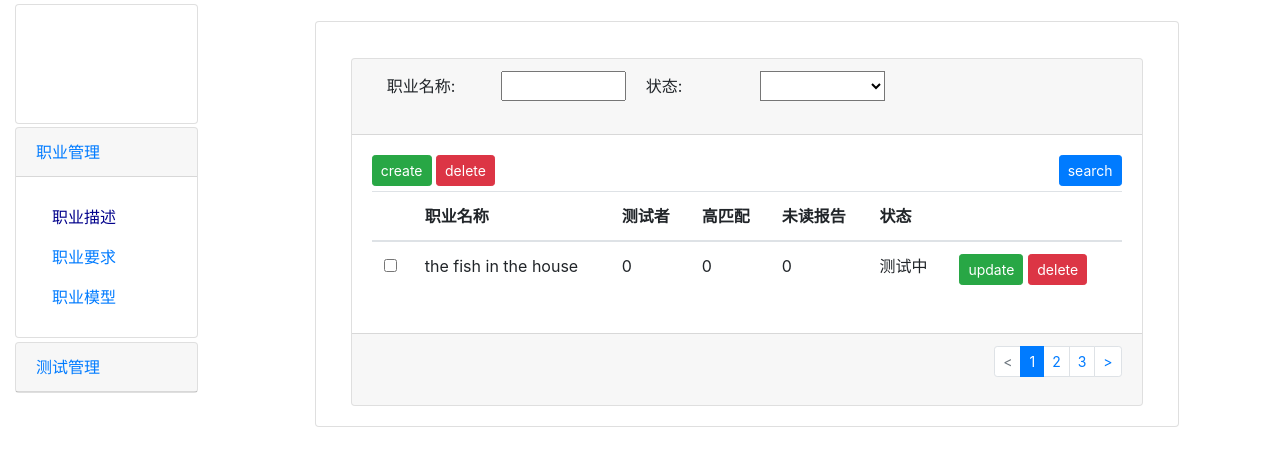
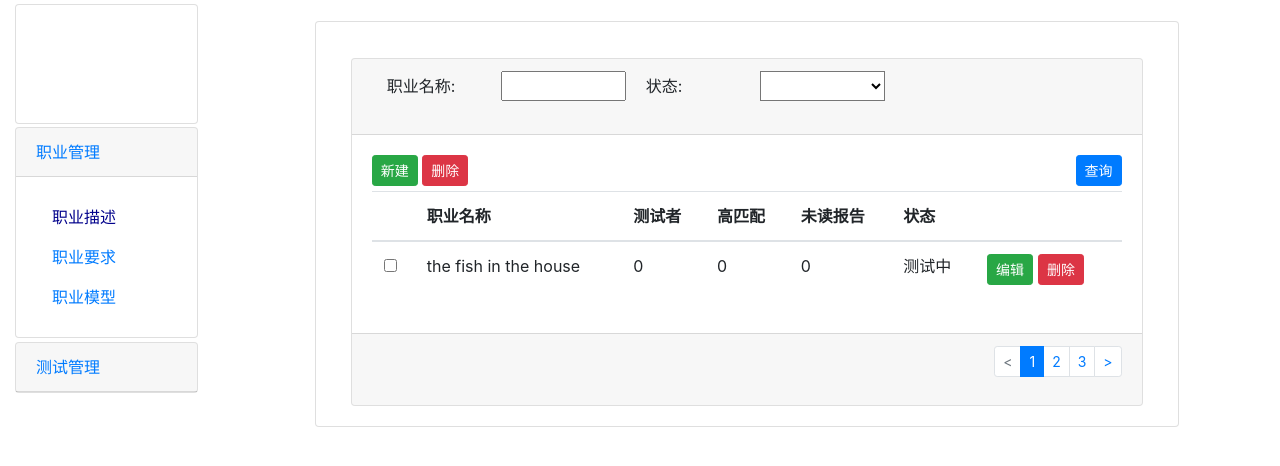
Before and after one commit to l041212/test-repository, a Django app: page /jobInfo/list/1/ in a window 1280 px wide. Shown: the top 466 px of the page. Run offline with Django 3.2, Linux system fonts and the light colour scheme; data comes from the database, SQL or seed files in the repository; some libraries are stand-ins or nearby versions.

Commit message:
add data source files...

```diff
--- a/zaixian/apps/jobInfo/static/script/jobInfo_list.js
+++ b/zaixian/apps/jobInfo/static/script/jobInfo_list.js
@@ -7,6 +7,7 @@ $(document).ready(function(){
 });
 
 function createBtnListener(){
+    $("#createBtn").text("新建");
     $("#createBtn").on("click",function(){
         window.location.href="/jobInfo/table/write/";
     });
@@ -38,6 +39,7 @@ function searchBtnListener(){
         });
      };
     construct();
+    $("#searchBtn").text("查询");
     $("#searchBtn").on("click",function(){
         construct();
     });
@@ -74,6 +76,7 @@ function deleteBtnListener(){
                     }
         });
     };
+    $("#deleteBtn").text("删除");
     $("#deleteBtn").on("click",function(){
         var parameters=new Object();
         var ids=new Array();
@@ -85,6 +88,7 @@ function deleteBtnListener(){
             request(path,parameters);
         }
     });
+    $("[name='itemDeleteBtn']").text("删除");
     $("[name='itemDeleteBtn']").each(function(){
         $(this).on("click",function(){
             var id=$(this).parent().parent().find("[name='id']").attr("value");
@@ -99,11 +103,12 @@ function deleteBtnListener(){
     });
 }
 
-function updateBtnListener(){
+function updateBtnListener(type,text){
+    $("[name='itemUpdateBtn']").text(text);
     $("[name='itemUpdateBtn']").each(function(){
         $(this).on("click",function(){
             var id=$(this).parent().parent().find("[name='id']").attr("value");
-            var url="/jobInfo/table/write/"+id+"/";
+            var url="/jobInfo/table/"+type+"/"+id+"/";
             window.location.href=url;
         });
     });
@@ -125,11 +130,20 @@ function initTesterStatus(){
     });
 }
 
+function userRoleReWrite(){
+    var role=$("[name='user_role']").val();
+    if(role!="hr"&&role!="admin"){
+        $("#createBtn").remove();
+        $("#deleteBtn").remove();
+        $("[name='itemDeleteBtn']").remove();
+        updateBtnListener("read","查看");
+    }
+}
+
 function constructJobInfoTable(data){
     var tbody=$("#table #card-body-conent tbody");
     tbody.html("");
     var pageObjectList=JSON.parse(data["page_object_list"]);
-    console.log(pageObjectList);
     for(var i=0;i<pageObjectList.length;i++){
         var tr=document.createElement("tr");
         tbody.append(tr);
@@ -157,8 +171,9 @@ function constructJobInfoTable(data){
     }
     initTableIdentityCheckBox($("#table table")[0]);
     initTableHandlerButton($("#table table")[0]);
-    updateBtnListener();
+    updateBtnListener('write', '编辑');
     initTesterStatus();
+    userRoleReWrite();
     initPaginator($("#tail")[0],data,function(){
         $("#searchBtn").trigger("click");
     });
--- a/zaixian/apps/jobInfo/templates/jobInfo_list.html
+++ b/zaixian/apps/jobInfo/templates/jobInfo_list.html
@@ -11,6 +11,7 @@
                 <div class="card">
                     <div id="search" class="card-header">
                         <input type="hidden" name="csrfmiddlewaretoken" value="{{ csrf_token }}">
+                        <input type="hidden" name="user_role" value="{{ user.role }}">
                         <div class="form-group">
                             <label class="col-md-2" for="name">职业名称:</label>
                             <input class="col-md-2" type="text" name="name">
--- a/zaixian/apps/jobInfo/views.py
+++ b/zaixian/apps/jobInfo/views.py
@@ -3,6 +3,7 @@ from django.http import HttpResponse
 import json
 from apps.base.models import *
 from apps.jobInfo.services import *
+from apps.login.services import *
 
 def table(request, action, id):
     user = User.objects.all()[0]
@@ -15,9 +16,12 @@ def table(request, action, id):
     return render(request, 'jobInfo_table.html', context)
 
 def list(request, page_limit):
+    user = User.objects.all()[0]
+    request.session['user_id'] = user.id
     context = {
         'page_limit': page_limit if isNotNull(page_limit, 'str') else '25',
         'page_number': '1',
+        'user': getUserById(request.session['user_id'])
     }
     return render(request, 'jobInfo_list.html', context)
 
--- a/zaixian/apps/login/services.py
+++ b/zaixian/apps/login/services.py
@@ -0,0 +1,5 @@
+from apps.login.models import *
+
+def getUserById(id):
+    set = User.objects.filter(pk=id)
+    return set[0] if len(set) > 0 else None
```
